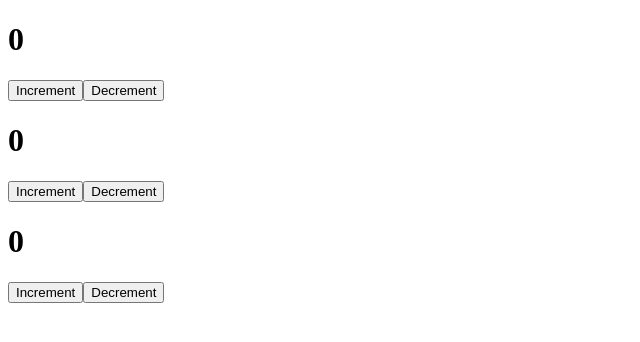
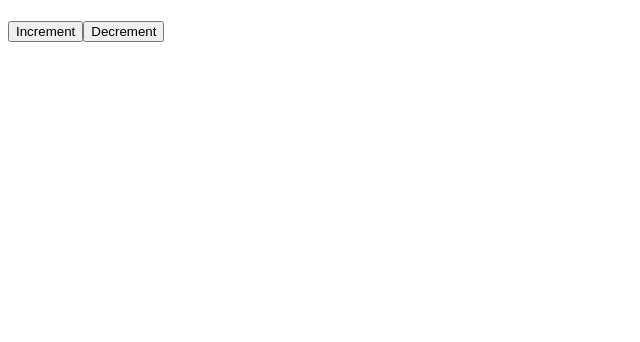
Before and after one commit to janemir/react_1st_project, a React (Create React App) app: page / in a window 1280 px wide. Shown: the top 342 px of the page, without its empty margins (0-640 px from the left). Built offline with nearby package versions, Linux system fonts and the light colour scheme.

Commit message:
ClassCounter

```diff
--- a/src/App.js
+++ b/src/App.js
@@ -1,14 +1,13 @@
 import React, { useState } from "react";
 import Counter from "./components/Counter";
+import ClassCounter from "./components/ClassCounter";
 
 function App() {
   let [value, setValue] = useState('ТЕКСТ В ИНПУТЕ')
 
   return (
     <div className="App">
-      <Counter/>
-      <Counter/>
-      <Counter/>
+      <ClassCounter/>
     </div>
   );
 }
--- /dev/null
+++ b/src/components/ClassCounter.jsx
@@ -0,0 +1,31 @@
+import React from "react";
+
+class ClassCounter extends React.Component {
+
+    constructor(props){
+        super(props);
+        this.state = {
+            count: 0
+        }
+    }
+
+    increment() {
+        this.setState({count: this.state.count + 1})
+    }
+
+    decrement() {
+        this.setState({count: this.state.count - 1})
+    }
+
+    render() {
+        return (
+            <div>
+                <h1>{this.count}</h1>
+                <button onClick={this.increment}>Increment</button>
+                <button onClick={this.decrement}>Decrement</button>
+            </div>
+        )
+    }
+}
+
+export default ClassCounter;
--- a/src/components/Counter.jsx
+++ b/src/components/Counter.jsx
@@ -1,15 +1,15 @@
-import React, {useState} from "react";
+import React, { useState } from "react";
 
 let Counter = function () {
     let [count, setCount] = useState(0)
 
     function increment() {
-        setCount(count += 1)
-      }
+        setCount(count + 1)
+    }
 
-      function decrement() {
-        setCount(count -= 1)
-      }
+    function decrement() {
+        setCount(count - 1)
+    }
 
     return (
         <div>
```
